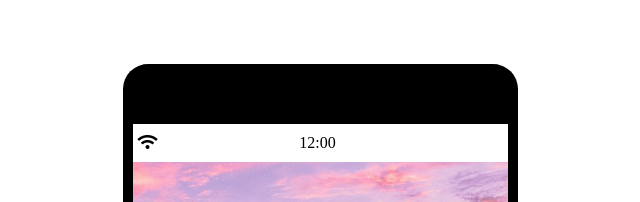
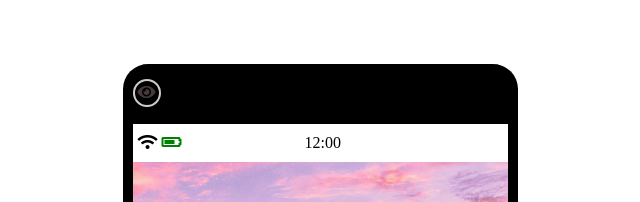
Before and after one commit to pinchet123/phone, a plain HTML site: page index.html in a window 1280 px wide. Shown: the top 202 px of the page, without its empty margins (320-960 px from the left). Drawn offline with Linux system fonts and the light colour scheme.

Commit message:
the push

```diff
--- a/assets/css/style.css
+++ b/assets/css/style.css
@@ -43,6 +43,9 @@ div.nav {
 
 
 }
+.fa-battery-three-quarters {
+    color : green
+}
 nav.menu {
     width: 3%;
     display: none;
@@ -50,7 +53,7 @@ nav.menu {
 
 }
 nav.clock {
-    width: 80%;
+    width: 70%;
     padding: 10px 10px;
     text-align: center;
 }
@@ -59,6 +62,15 @@ div.btn-menu {
     width: 30px;
     padding: 5px 0;
 
+}
+div.camera {
+    width: 20px;
+    /* margin: auto; */
+    padding: 3px 2px;
+    border-radius: 60%;
+    border : 2px solid #ccc;
+    color : rgb(70, 57, 57);
+    text-align: center;
 }
 div.item {
     width: 100%;
--- a/index.html
+++ b/index.html
@@ -9,12 +9,14 @@
 </head>
 <body>
     <header>
-
+       <div class="camera">
+        <i class="fas fa-eye"></i>
+       </div>
     </header>
     <main>
         <div class="nav">
             <nav class="wifi">
-                <p><i class="fas fa-wifi"></i></p>
+                <p><i class="fas fa-wifi"></i> <i class="fas fa-battery-three-quarters"></i></p>
             </nav>
             <nav class="clock">
 
```
